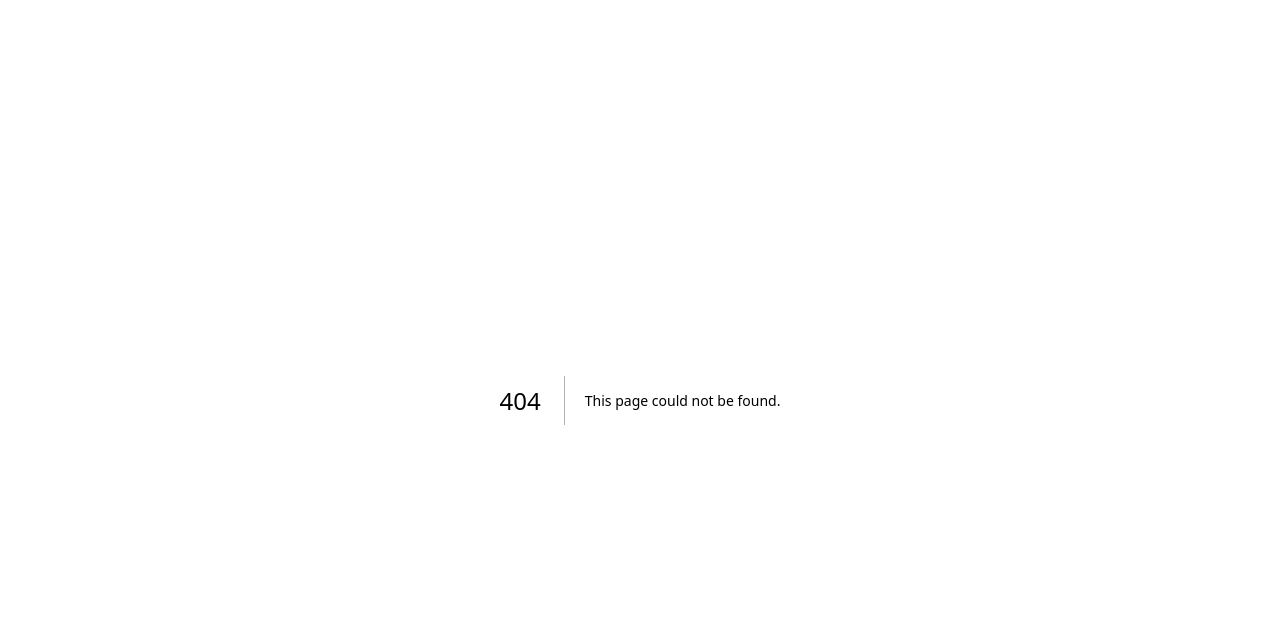
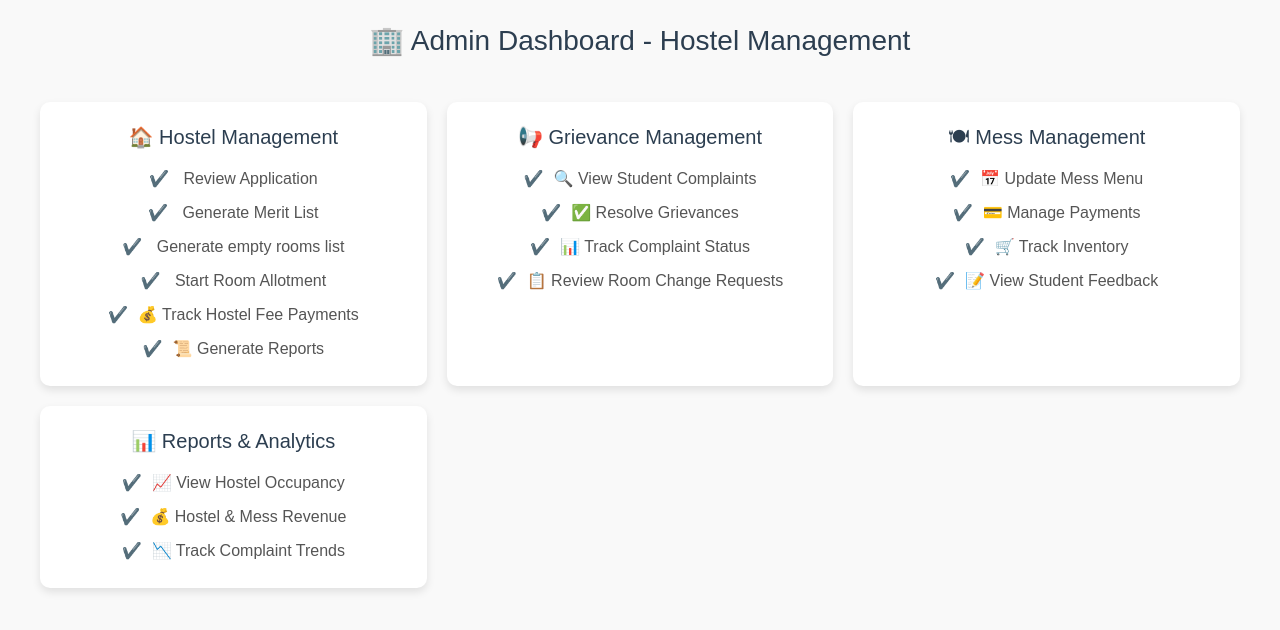
Before and after one commit to kushXpai/VJTI-Administration-Management-Frontend, a Next.js app: page /admin-dashboard in a window 1280 px wide. Before the commit this address had no page. Shown: the top 630 px of the page. Built offline with nearby package versions, Linux system fonts and the light colour scheme.

Commit message:
admin-dashboard work in progress

```diff
--- a/package.json
+++ b/package.json
@@ -10,7 +10,7 @@
   },
   "dependencies": {
     "lucide-react": "^0.475.0",
-    "next": "15.1.7",
+    "next": "^15.1.7",
     "react": "^19.0.0",
     "react-dom": "^19.0.0"
   },
--- /dev/null
+++ b/src/pages/admin-dashboard/index.tsx
@@ -0,0 +1,60 @@
+import styles from "../../styles/admin-dashboard.module.css";
+
+const AdminDashboard = () => {
+  return (
+    <div className={styles.dashboard}>
+      <h1 className={styles.heading}>🏢 Admin Dashboard - Hostel Management</h1>
+
+      <div className={styles.grid}>
+        {/* Hostel Management */}
+        <div className={styles.card}>
+          <h2>🏠 Hostel Management</h2>
+          <ul>
+            <li> Review Application</li> {/* Review and send back the application to the student if any information is missing or incorrect */}
+            <li> Generate Merit List </li>
+            <li> Generate empty rooms list</li> {/* Generate a list of empty rooms in the hostel so warden can confirm if they are available for occupancy or not */}
+            {/* Has provision to make changes for false positive rooms (rooms that are occupied but marked empty) */}
+            {/* Use the updated list to start the room Allotment */}
+            <li> Start Room Allotment</li>
+            <li>💰 Track Hostel Fee Payments</li>
+            <li>📜 Generate Reports</li>
+          </ul>
+        </div>
+
+        {/* Grievance Handling */}
+        <div className={styles.card}>
+          <h2>📢 Grievance Management</h2>
+          <ul>
+            <li>🔍 View Student Complaints</li>
+            <li>✅ Resolve Grievances</li>
+            <li>📊 Track Complaint Status</li>
+            <li>📋 Review Room Change Requests</li>
+          </ul>
+        </div>
+
+        {/* Mess Management */}
+        <div className={styles.card}>
+          <h2>🍽 Mess Management</h2>
+          <ul>
+            <li>📅 Update Mess Menu</li>
+            <li>💳 Manage Payments</li>
+            <li>🛒 Track Inventory</li>
+            <li>📝 View Student Feedback</li>
+          </ul>
+        </div>
+
+        {/* Reports & Analytics */}
+        <div className={styles.card}>
+          <h2>📊 Reports & Analytics</h2>
+          <ul>
+            <li>📈 View Hostel Occupancy</li>
+            <li>💰 Hostel & Mess Revenue</li>
+            <li>📉 Track Complaint Trends</li>
+          </ul>
+        </div>
+      </div>
+    </div>
+  );
+};
+
+export default AdminDashboard;
--- /dev/null
+++ b/src/styles/admin-dashboard.module.css
@@ -0,0 +1,55 @@
+.dashboard {
+    text-align: center;
+    padding: 20px;
+    font-family: Arial, sans-serif;
+    background-color: #f9f9f9;
+    min-height: 100vh;
+  }
+
+  .heading {
+    font-size: 28px;
+    margin-bottom: 20px;
+    color: #2c3e50;
+  }
+
+  .grid {
+    display: grid;
+    grid-template-columns: repeat(auto-fit, minmax(300px, 1fr));
+    gap: 20px;
+    padding: 20px;
+  }
+
+  .card {
+    background: #fff;
+    padding: 20px;
+    border-radius: 10px;
+    box-shadow: 0px 4px 8px rgba(0, 0, 0, 0.1);
+    transition: transform 0.3s ease-in-out;
+  }
+
+  .card:hover {
+    transform: translateY(-5px);
+  }
+
+  .card h2 {
+    font-size: 20px;
+    color: #2c3e50;
+    margin-bottom: 10px;
+  }
+
+  .card ul {
+    list-style: none;
+    padding: 0;
+  }
+
+  .card li {
+    font-size: 16px;
+    padding: 5px 0;
+    color: #555;
+  }
+
+  .card li::before {
+    content: "✔️";
+    margin-right: 10px;
+    color: green;
+  }
```
Also changed, not shown: 1 other file (tests, documents, lock files or other folders).
